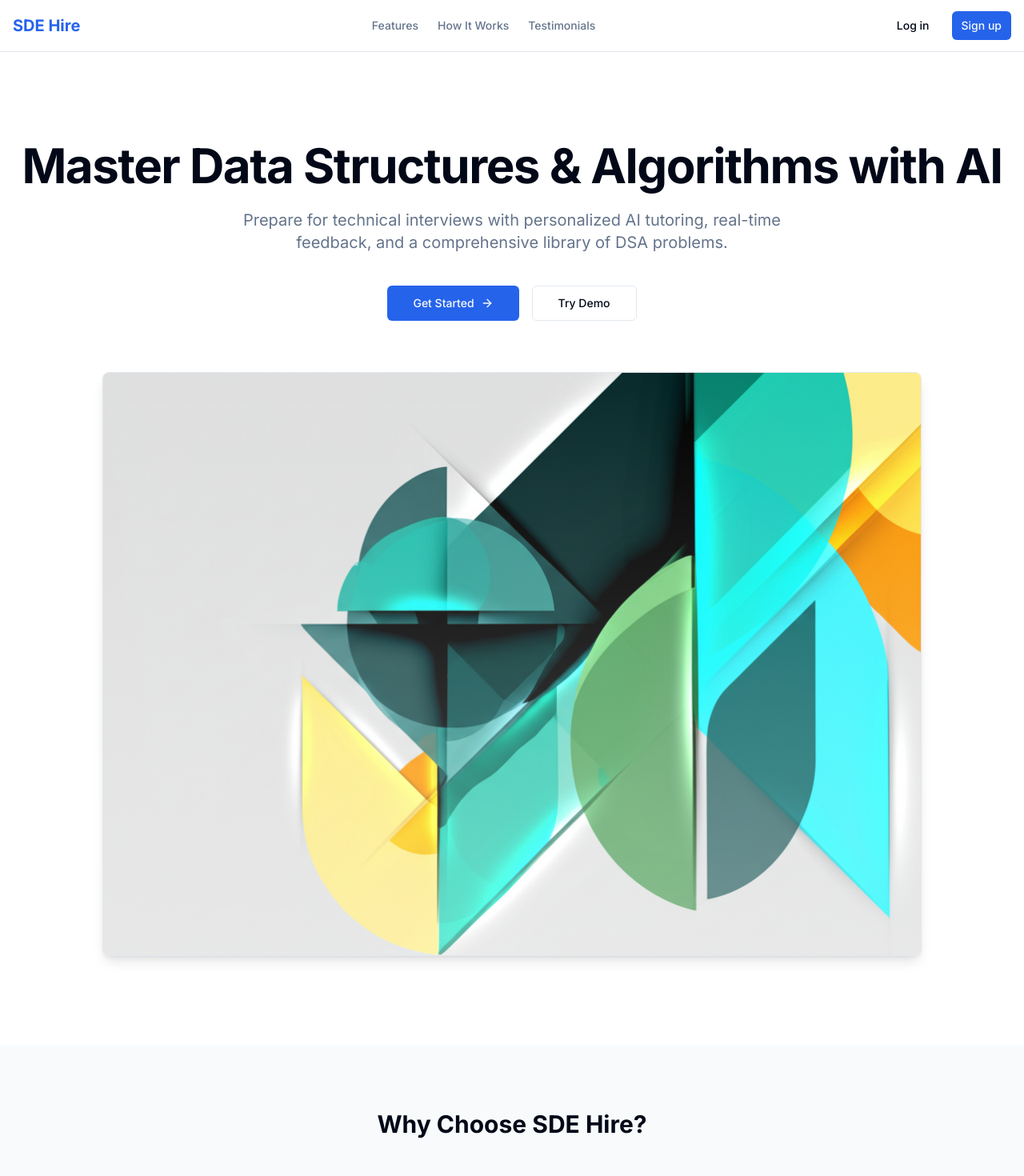
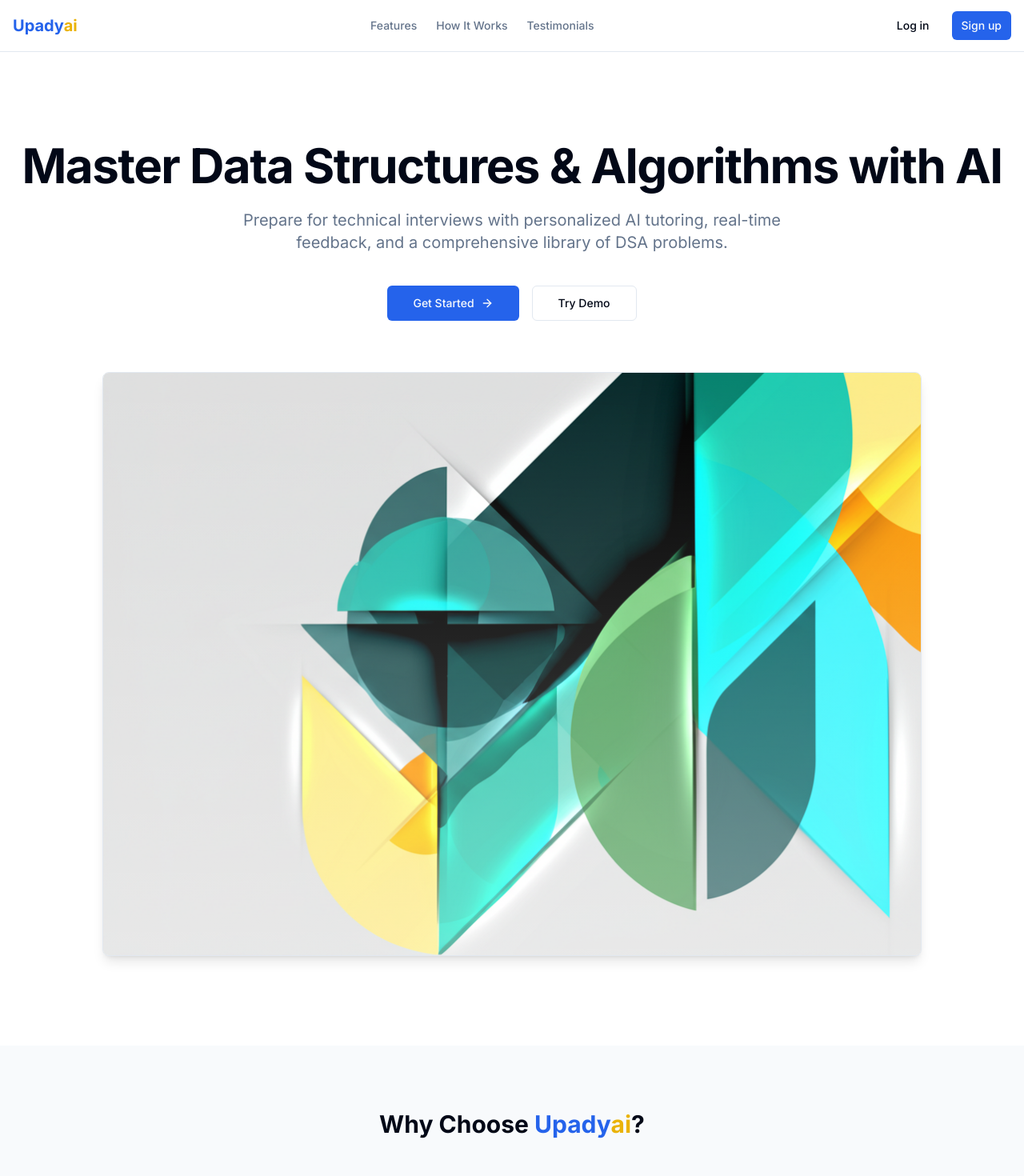
Before and after one commit to saqhibbilal/SDE-HIRE-NEW, a Next.js app: page / in a window 1280 px wide. Shown: the top 1470 px of the page at 80% size. Built offline with nearby package versions, Linux system fonts and the light colour scheme; no server answers.

Commit message:
upadyai v1

```diff
--- a/app/dashboard/page.tsx
+++ b/app/dashboard/page.tsx
@@ -8,7 +8,7 @@ export default function DashboardPage() {
   return (
     <AuthLayout>
       <div className="p-6">
-        <h1 className="text-3xl font-bold mb-6">Welcome to SDE Hire</h1>
+        <h1 className="text-3xl font-bold mb-6">Welcome to <span className="text-blue-600">Upady</span><span className="text-yellow-500">ai</span></h1>
 
         <StatsSection />
 
--- a/app/layout.tsx
+++ b/app/layout.tsx
@@ -7,7 +7,7 @@ import { AppProviders } from "@/lib/context/providers"
 const inter = Inter({ subsets: ["latin"] })
 
 export const metadata: Metadata = {
-  title: "SDE Hire",
+  title: "Upadyai",
   description: "AI DSA Tutor for Software Development Engineers",
     generator: 'v0.dev'
 }
--- a/app/page.tsx
+++ b/app/page.tsx
@@ -10,7 +10,7 @@ export default function HomePage() {
       <header className="border-b bg-background">
         <div className="container mx-auto flex h-16 items-center justify-between px-4">
           <div className="flex items-center gap-2">
-            <span className="text-xl font-bold text-primary">SDE Hire</span>
+            <span className="text-xl font-bold"><span className="text-blue-600">Upady</span><span className="text-yellow-500">ai</span></span>
           </div>
           <nav className="hidden md:flex items-center gap-6">
             <Link href="#features" className="text-sm font-medium text-muted-foreground hover:text-foreground">
@@ -61,7 +61,7 @@ export default function HomePage() {
           <div className="relative mx-auto max-w-5xl rounded-lg border bg-background shadow-lg overflow-hidden">
             <Image
               src="/abstract-geometric-shapes.png"
-              alt="SDE Hire Dashboard"
+              alt="upadyAI Dashboard"
               width={1200}
               height={675}
               className="w-full h-auto"
@@ -75,7 +75,7 @@ export default function HomePage() {
       {/* Features Section */}
       <section id="features" className="py-20 bg-muted/50">
         <div className="container mx-auto px-4">
-          <h2 className="text-3xl font-bold text-center mb-12">Why Choose SDE Hire?</h2>
+          <h2 className="text-3xl font-bold text-center mb-12">Why Choose <span className="text-blue-600">Upady</span><span className="text-yellow-500">ai</span>?</h2>
           <div className="grid md:grid-cols-3 gap-8">
             <div className="bg-background p-6 rounded-lg border">
               <div className="w-12 h-12 bg-primary/10 rounded-full flex items-center justify-center mb-4">
@@ -177,7 +177,7 @@ export default function HomePage() {
                 </div>
               </div>
               <p className="text-muted-foreground">
-                "SDE Hire helped me prepare for my Google interview in just 3 weeks. The AI tutor was like having a
+                "Upadyai helped me prepare for my Google interview in just 3 weeks. The AI tutor was like having a
                 personal coach available 24/7."
               </p>
             </div>
@@ -207,7 +207,7 @@ export default function HomePage() {
                 </div>
               </div>
               <p className="text-muted-foreground">
-                "I've tried many platforms, but SDE Hire's AI tutor provides the most relevant hints without giving away
+                "I've tried many platforms, but Upadyai's AI tutor provides the most relevant hints without giving away
                 the solution. Perfect balance!"
               </p>
             </div>
@@ -220,7 +220,7 @@ export default function HomePage() {
         <div className="container mx-auto px-4 text-center">
           <h2 className="text-3xl font-bold mb-6">Ready to Ace Your Next Technical Interview?</h2>
           <p className="text-xl opacity-90 max-w-2xl mx-auto mb-8">
-            Join thousands of developers who have improved their DSA skills with SDE Hire.
+            Join thousands of developers who have improved their DSA skills with Upadyai.
           </p>
           <div className="flex flex-col sm:flex-row gap-4 justify-center">
             <Link href="/signup">
@@ -328,9 +328,9 @@ export default function HomePage() {
           </div>
           <div className="pt-8 border-t flex flex-col md:flex-row justify-between items-center">
             <div className="mb-4 md:mb-0">
-              <span className="text-xl font-bold text-primary">SDE Hire</span>
+              <span className="text-xl font-bold"><span className="text-blue-600">Upady</span><span className="text-yellow-500">ai</span></span>
             </div>
-            <div className="text-sm text-muted-foreground">© 2023 SDE Hire. All rights reserved.</div>
+            <div className="text-sm text-muted-foreground">© 2023 Upadyai. All rights reserved.</div>
           </div>
         </div>
       </footer>
--- a/components/layout/auth-layout.tsx
+++ b/components/layout/auth-layout.tsx
@@ -84,7 +84,7 @@ useEffect(() => {
         {/* Sidebar Header */}
         <div className="flex h-14 items-center border-b px-4">
           <Link href="/dashboard" className="flex items-center">
-            <span className="font-bold text-primary">SDE Hire</span>
+            <span className="font-bold"><span className="text-blue-600">Upady</span><span className="text-yellow-500">ai</span></span>
           </Link>
           <Button variant="ghost" size="icon" className="ml-auto" onClick={() => setSidebarOpen(false)}>
             <X className="h-4 w-4" />
@@ -217,7 +217,7 @@ useEffect(() => {
         {/* Footer */}
         <footer className="border-t py-4 px-6 bg-background">
           <div className="container mx-auto flex flex-col md:flex-row justify-between items-center">
-            <div className="text-sm text-muted-foreground mb-2 md:mb-0">© 2023 SDE Hire. All rights reserved.</div>
+            <div className="text-sm text-muted-foreground mb-2 md:mb-0">© 2023 Upadyai. All rights reserved.</div>
             <div className="flex space-x-4">
               <Link href="/terms" className="text-sm text-muted-foreground hover:text-foreground">
                 Terms of Service
```
Also changed, not shown: public/upadyai.png (added).
